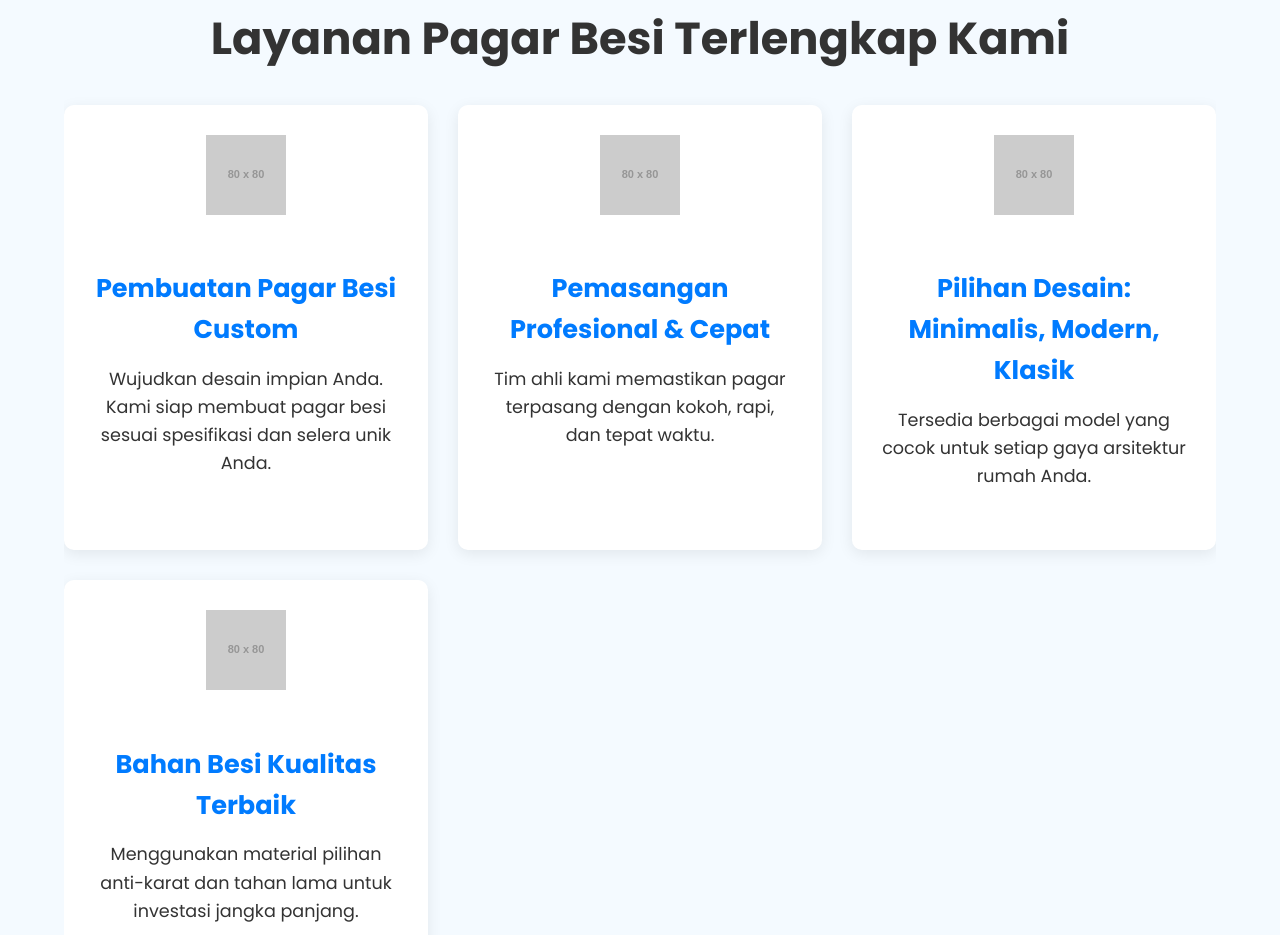
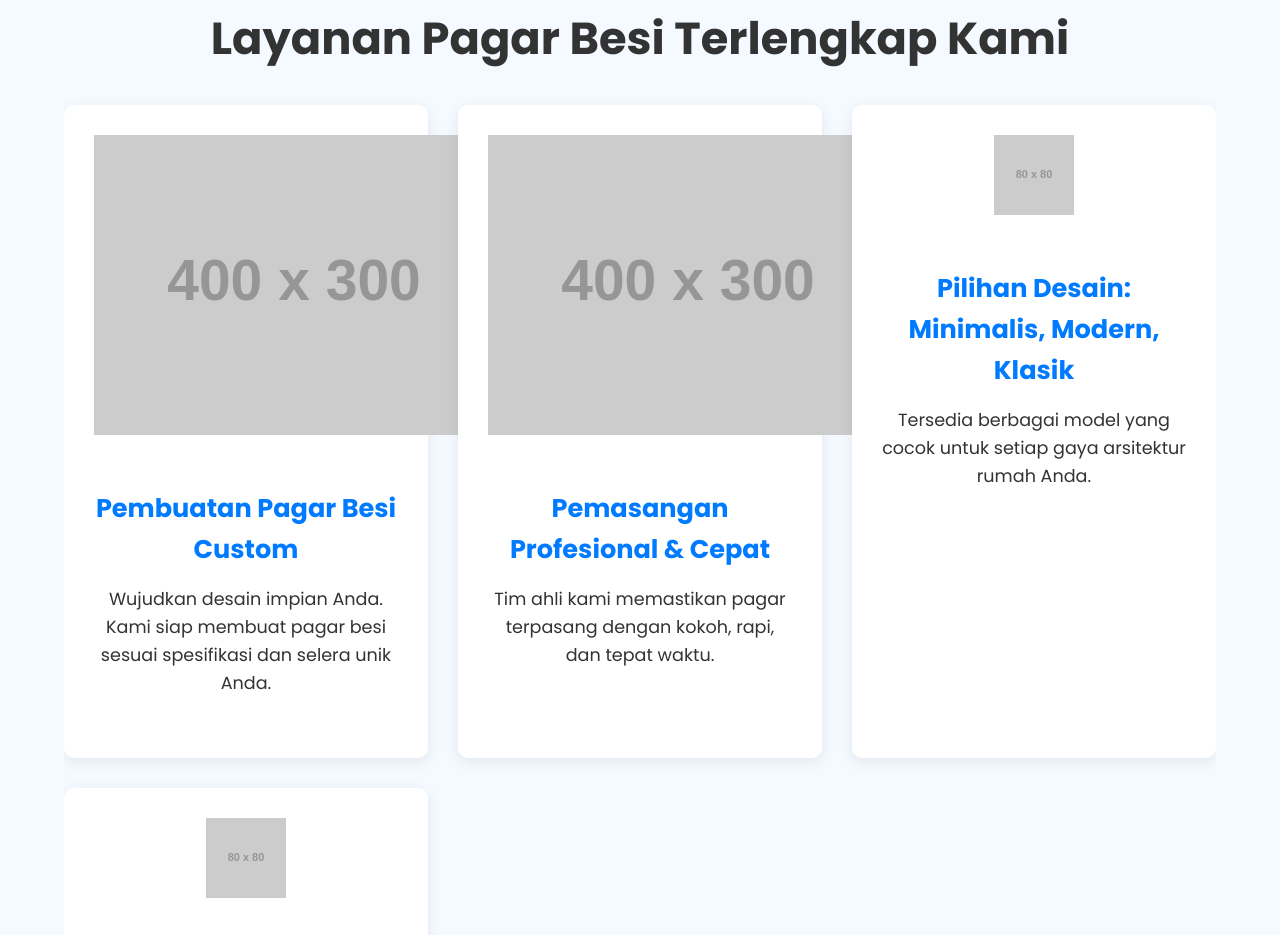
Before and after one commit to bintangahmad15/tugas54, a plain HTML site: page index.html in a window 1280 px wide. Shown: the part 948-1883 px from the top of the page. Drawn offline with Linux system fonts and the light colour scheme; placeholder pictures from the web are drawn by us.

Commit message:
Update index.html

```diff
--- a/index.html
+++ b/index.html
@@ -40,12 +40,12 @@
                 <h2>Layanan Pagar Besi Terlengkap Kami</h2>
                 <div class="service-grid">
                     <div class="service-item">
-                        <img src="https://via.placeholder.com/80x80/007bff/fff?text=⚙️" alt="Jasa Pembuatan Custom">
+                        <img src="https://via.placeholder.com/400x300/ccc/fff?text=Pintu+Gerbang+Otomatis+3" alt="Jasa Pembuatan Custom">
                         <h3>Pembuatan Pagar Besi Custom</h3>
                         <p>Wujudkan desain impian Anda. Kami siap membuat pagar besi sesuai spesifikasi dan selera unik Anda.</p>
                     </div>
                     <div class="service-item">
-                        <img src="https://via.placeholder.com/80x80/007bff/fff?text=🔨" alt="Pemasangan Profesional">
+                        <img src="https://via.placeholder.com/400x300/ccc/fff?text=Pagar+Custom+4" alt="Pemasangan Profesional">
                         <h3>Pemasangan Profesional & Cepat</h3>
                         <p>Tim ahli kami memastikan pagar terpasang dengan kokoh, rapi, dan tepat waktu.</p>
                     </div>
```
